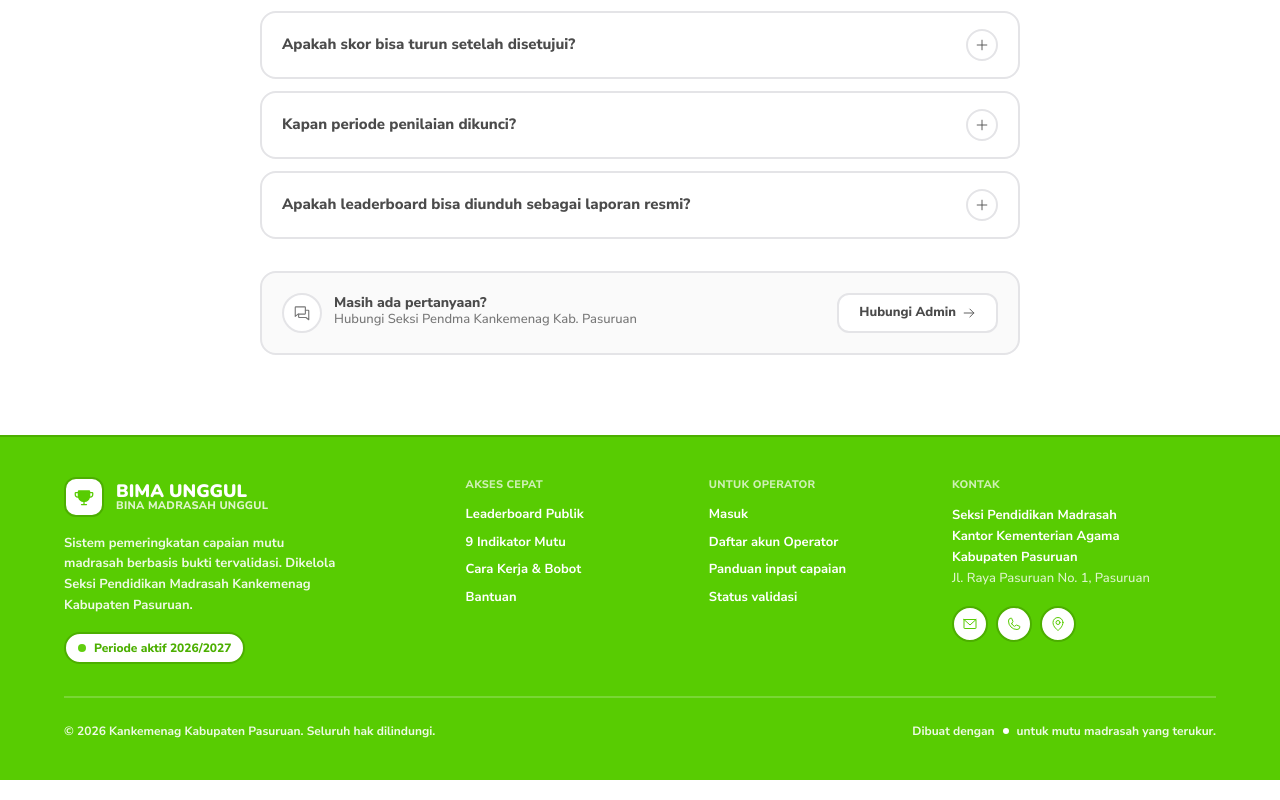
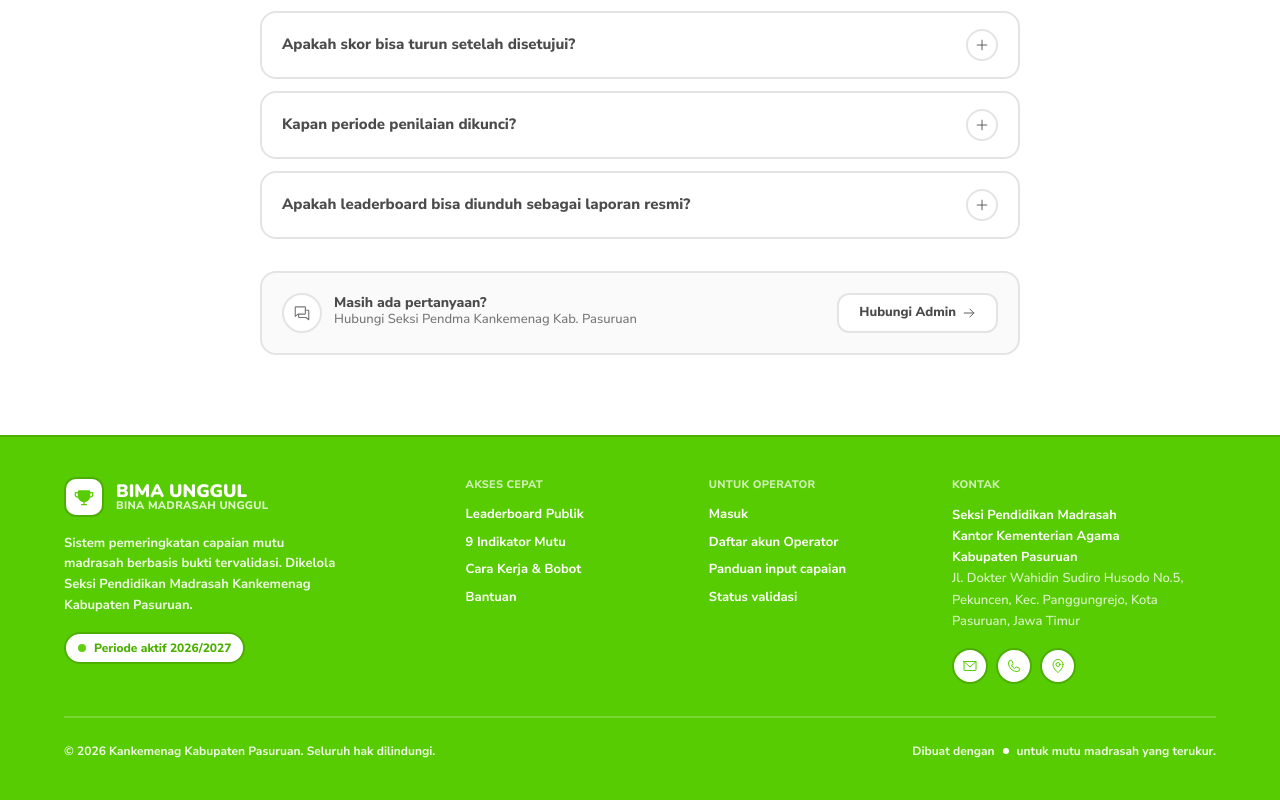
Before and after one commit to jodymegatama/BIMA-UNGGUL, a React (Vite) app in the folder frontend/: page / in a window 1280 px wide. Shown: the part 3582-4382 px from the top of the page. Built offline with nearby package versions, Linux system fonts and the light colour scheme; no server answers.

Commit message:
fix(public): alamat footer kankemenag sesuai lokasi Wahidin Sudiro Husodo No.5

```diff
--- a/frontend/src/components/public/Footer.jsx
+++ b/frontend/src/components/public/Footer.jsx
@@ -102,7 +102,7 @@ export default function Footer({ activePeriod = '2026/2027' }) {
               <br />
               Kabupaten Pasuruan
               <br />
-              <span className="text-white/80 font-medium">Jl. Raya Pasuruan No. 1, Pasuruan</span>
+              <span className="text-white/80 font-medium">Jl. Dokter Wahidin Sudiro Husodo No.5, Pekuncen, Kec. Panggungrejo, Kota Pasuruan, Jawa Timur</span>
             </div>
             <div className="mt-4 flex gap-2">
               <a
```
